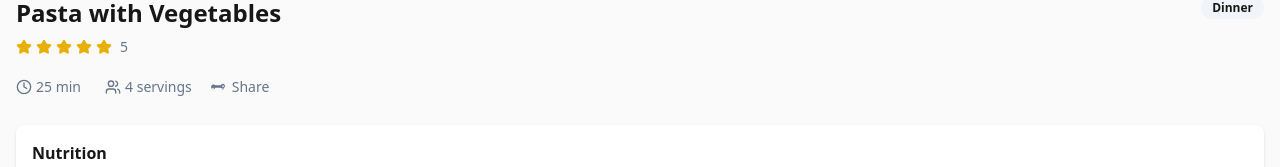
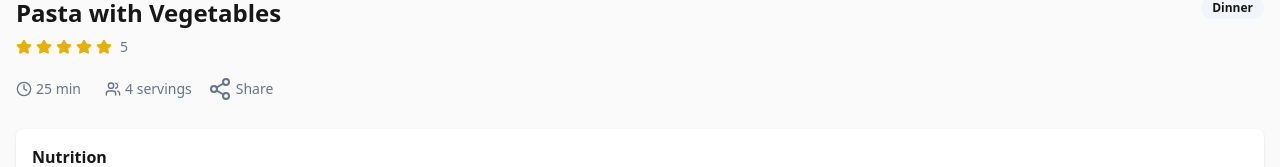
Before and after one commit to leela67/visual-builder-bliss, a React (Vite) app: page /visual-builder-bliss/recipes/1 in a window 1280 px wide. Shown: the part 283-450 px from the top of the page. Built offline with nearby package versions, Linux system fonts and the light colour scheme.

Commit message:
bigger share button

```diff
--- a/src/pages/RecipeDetailPage.tsx
+++ b/src/pages/RecipeDetailPage.tsx
@@ -107,10 +107,7 @@ const RecipeDetailPage = () => {
                 title="Share recipe"
                 type="button"
               >
-                {/* Custom share icon SVG */}
-                <svg xmlns="http://www.w3.org/2000/svg" width="20" height="20" fill="currentColor" viewBox="0 0 24 24">
-                  <path d="M18 8a3 3 0 0 0-2.83 2H8.83A3 3 0 1 0 6 15a2.98 2.98 0 0 0 2.83-2h6.34A3 3 0 1 0 18 8zm0 2a1 1 0 1 1-1 1c0-.55.45-1 1-1zm-12 5a1 1 0 1 1 1-1c0 .55-.45 1-1 1zm12 0a1 1 0 1 1 1-1c0 .55-.45 1-1 1z"/>
-                </svg>
+            <Share2 className="w-6 h-6" />
                 <span className="text-sm">Share</span>
               </button>
             </div>
```
